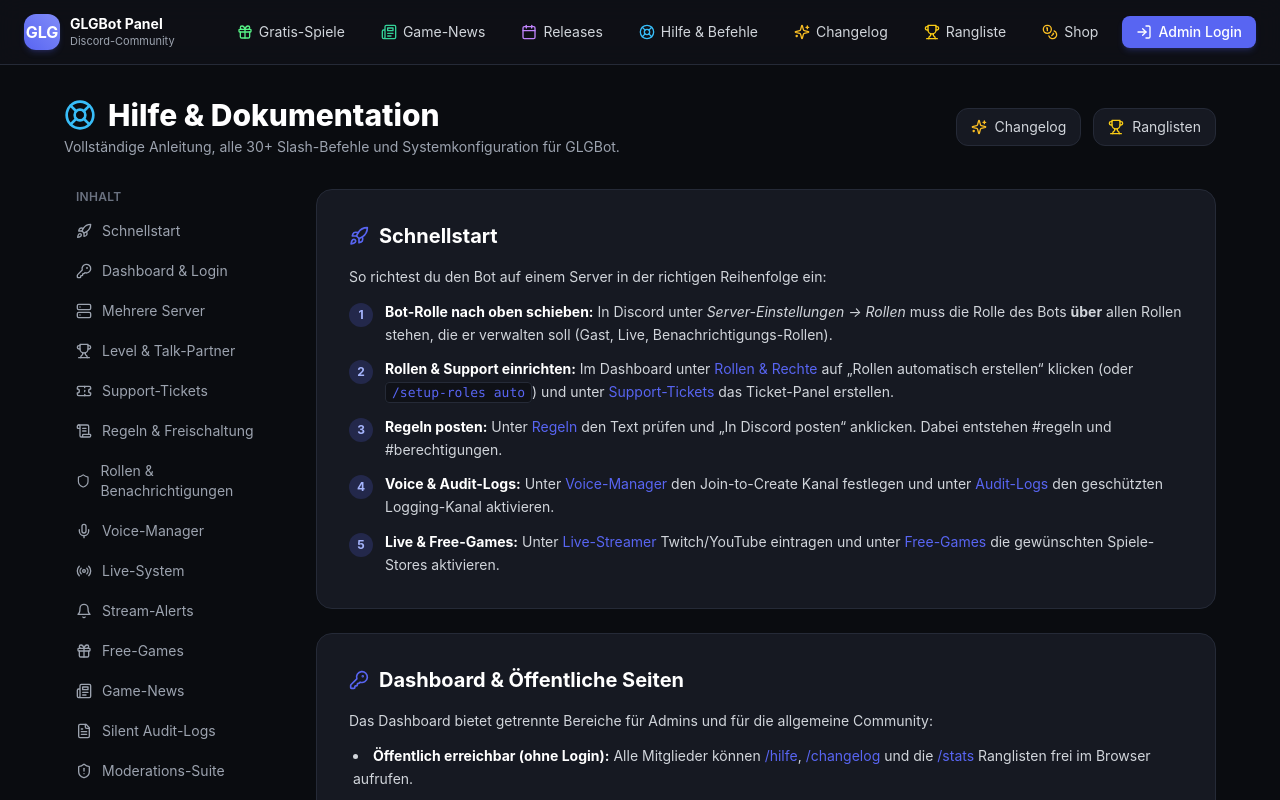
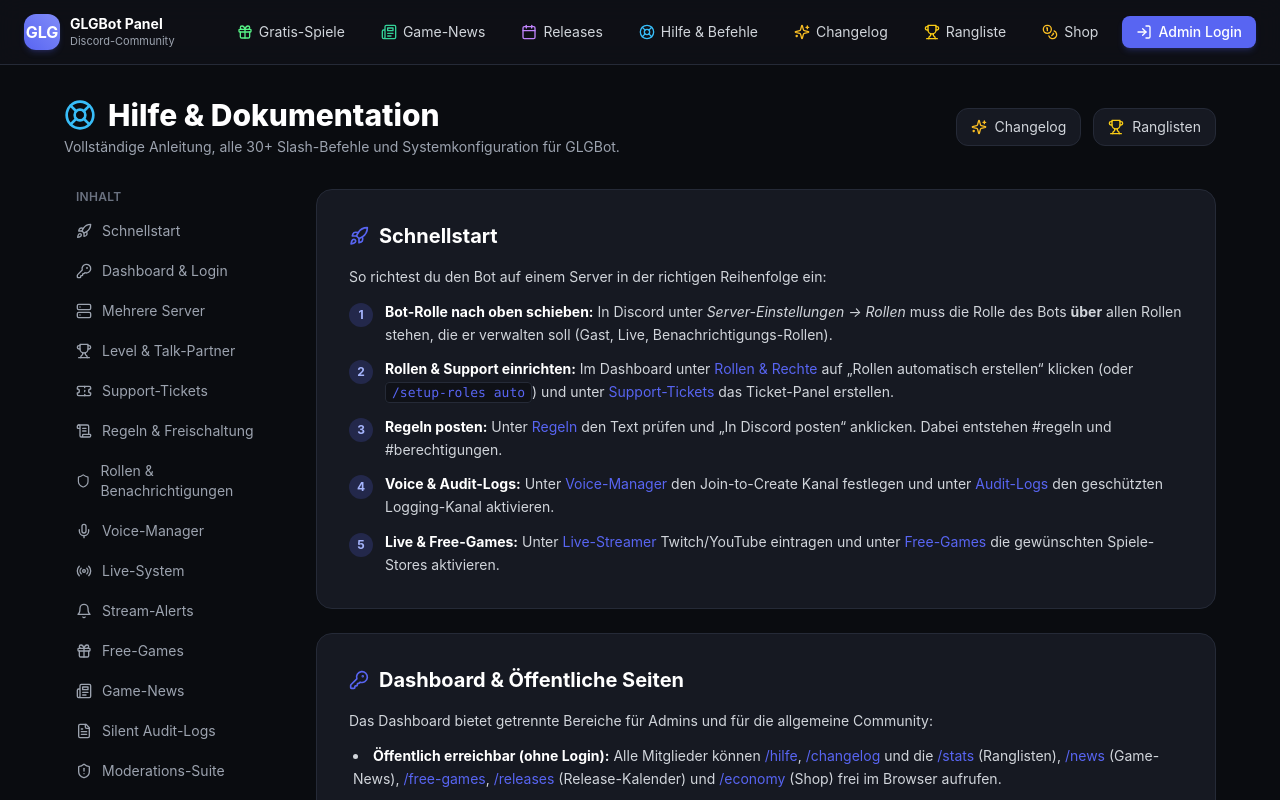
Before and after one commit to BroGamerYT/GLGBot, a Next.js app in the folder web/: page /hilfe in a window 1280 px wide. Shown: the top 800 px of the page. Built offline with nearby package versions, Linux system fonts and the light colour scheme; no server answers.

Commit message:
docs(hilfe): alle öffentlichen Seiten (News, Free-Games, Releases, Shop) aufgelistet

```diff
--- a/web/src/app/hilfe/page.tsx
+++ b/web/src/app/hilfe/page.tsx
@@ -275,7 +275,11 @@
                 <strong className="text-white">Öffentlich erreichbar (ohne Login):</strong> Alle Mitglieder können{" "}
                 <Link href="/hilfe" className="text-discord-blurple hover:underline">/hilfe</Link>,{" "}
                 <Link href="/changelog" className="text-discord-blurple hover:underline">/changelog</Link> und die{" "}
-                <Link href="/stats" className="text-discord-blurple hover:underline">/stats</Link> Ranglisten frei im Browser
+                <Link href="/stats" className="text-discord-blurple hover:underline">/stats</Link> (Ranglisten),{" "}
+                <Link href="/news" className="text-discord-blurple hover:underline">/news</Link> (Game-News),{" "}
+                <Link href="/free-games" className="text-discord-blurple hover:underline">/free-games</Link>,{" "}
+                <Link href="/releases" className="text-discord-blurple hover:underline">/releases</Link> (Release-Kalender) und{" "}
+                <Link href="/economy" className="text-discord-blurple hover:underline">/economy</Link> (Shop) frei im Browser
                 aufrufen.
               </li>
               <li>
```
